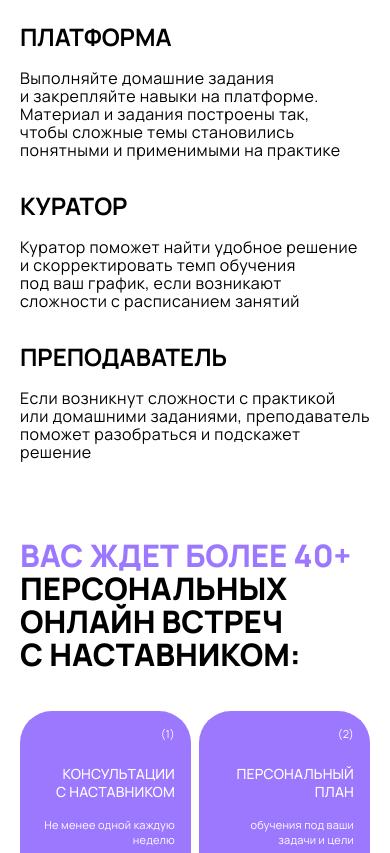
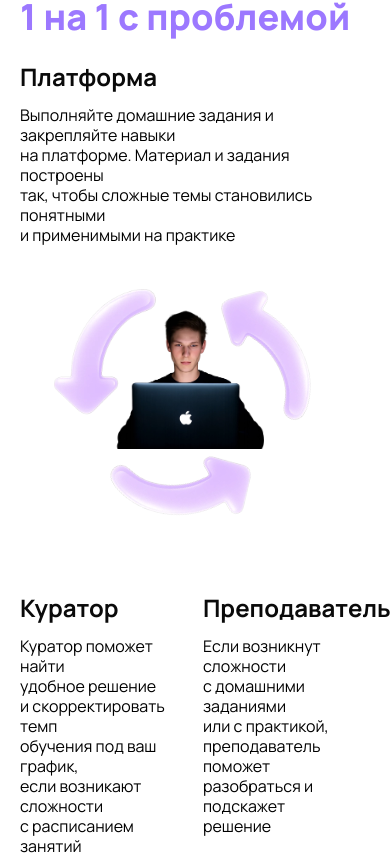
Before and after one commit to rafailvv/innoprog-website, a React (Vite) app: page / in a window 390 px wide. Shown: the part 5251-6104 px from the top of the page. Built offline with nearby package versions, Linux system fonts and the light colour scheme.

Commit message:
Match mobile student support block

```diff
--- a/src/app/mobileLayout.ts
+++ b/src/app/mobileLayout.ts
@@ -1,5 +1,5 @@
 export const MOBILE_DESIGN_WIDTH = 390;
-export const MOBILE_DESIGN_HEIGHT = 9515;
+export const MOBILE_DESIGN_HEIGHT = 9920;
 
 export const MOBILE_FEATURES_BG_TOP = 701;
 export const MOBILE_FEATURES_BG_HEIGHT = 1655;
@@ -14,7 +14,7 @@ export const MOBILE_SCROLL_TARGETS = {
   mentor: 3650,
   teachers: 4332,
   support: 5152,
-  reviews: 7024,
-  about: 7792,
-  form: 8286,
+  reviews: 7429,
+  about: 8197,
+  form: 8691,
 };
--- a/src/imports/MainScreenMobile/MainScreenMobile.tsx
+++ b/src/imports/MainScreenMobile/MainScreenMobile.tsx
@@ -14,6 +14,8 @@ import imgImage120 from "../MainScreenDesktop/7e04d2ff334c194bc04be7de134120846f
 import imgPhoneFrame from "../MainScreenDesktop/6397a5e6c95741194ffcda7e9dcc26be72b64572.opt.webp";
 import imgWithUsArrow from "../MainScreenDesktop/031fb2cc26a5ba0b51db501faeceecc6efad82f1.opt.webp";
 import imgImage119 from "../MainScreenDesktop/ba565c24ba9ea8905f81d42c3313cf70fe810e53.opt.webp";
+import imgProblemStudent from "../MainScreenDesktop/b0e157afc5f21ed21c0695f850461b4b7de165b5.opt.webp";
+import imgProblemArrow from "../MainScreenDesktop/52099641dea92d64016f12ac74714b5a956fb8b3.opt.webp";
 import imgRectangle40082 from "../MainScreenDesktop/100b51f7b19a210b3de8eadf6abcf10392a9da09.teacher.webp";
 import imgRectangle40083 from "./teacher-grigoriy-mobile.webp";
 import imgRectangle40084 from "../MainScreenDesktop/b1f967bb9c7ae9c25195d8f4a73fc5847efd16f6.teacher.webp";
@@ -1649,12 +1651,13 @@ function Frame155() {
 
 function Frame65() {
   return (
-    <div className="content-stretch flex flex-col gap-[16px] items-start relative shrink-0 w-full">
-      <p className="font-['Manrope:Bold',sans-serif] font-bold leading-[31px] relative shrink-0 text-[24px] uppercase w-full">Платформа</p>
-      <div className="font-['Manrope:Regular',sans-serif] font-normal leading-[0] relative shrink-0 text-[16px] tracking-[0.48px] w-full">
-        <p className="leading-[18px] mb-0">Выполняйте домашние задания</p>
-        <p className="leading-[18px] mb-0">и закрепляйте навыки на платформе. Материал и задания построены так,</p>
-        <p className="leading-[18px]">чтобы сложные темы становились понятными и применимыми на практике</p>
+    <div className="content-stretch flex flex-col gap-[12px] items-start relative shrink-0 w-full">
+      <p className="font-['Manrope:Bold',sans-serif] font-bold leading-[31px] relative shrink-0 text-[24px] w-full">Платформа</p>
+      <div className="font-['Manrope:Regular',sans-serif] font-normal leading-[0] relative shrink-0 text-[16px] text-black w-full">
+        <p className="leading-[20px] mb-0">Выполняйте домашние задания и закрепляйте навыки</p>
+        <p className="leading-[20px] mb-0">на платформе. Материал и задания построены</p>
+        <p className="leading-[20px] mb-0">так, чтобы сложные темы становились понятными</p>
+        <p className="leading-[20px]">и применимыми на практике</p>
       </div>
     </div>
   );
@@ -1662,11 +1665,15 @@ function Frame65() {
 
 function Frame66() {
   return (
-    <div className="content-stretch flex flex-col gap-[16px] items-start relative shrink-0 w-full">
-      <p className="font-['Manrope:Bold',sans-serif] font-bold leading-[31px] relative shrink-0 text-[24px] uppercase w-full">Куратор</p>
-      <div className="font-['Manrope:Regular',sans-serif] font-normal leading-[0] relative shrink-0 text-[16px] tracking-[0.48px] w-full">
-        <p className="leading-[18px] mb-0">Куратор поможет найти удобное решение и скорректировать темп обучения</p>
-        <p className="leading-[18px]">под ваш график, если возникают сложности с расписанием занятий</p>
+    <div className="content-stretch flex flex-col gap-[12px] items-start relative shrink-0 w-[157px]">
+      <p className="font-['Manrope:Bold',sans-serif] font-bold leading-[31px] relative shrink-0 text-[24px] w-full">Куратор</p>
+      <div className="font-['Manrope:Regular',sans-serif] font-normal leading-[0] relative shrink-0 text-[16px] text-black w-full">
+        <p className="leading-[20px] mb-0">Куратор поможет найти</p>
+        <p className="leading-[20px] mb-0">удобное решение</p>
+        <p className="leading-[20px] mb-0">и скорректировать темп</p>
+        <p className="leading-[20px] mb-0">обучения под ваш график,</p>
+        <p className="leading-[20px] mb-0">если возникают сложности</p>
+        <p className="leading-[20px]">с расписанием занятий</p>
       </div>
     </div>
   );
@@ -1674,39 +1681,90 @@ function Frame66() {
 
 function Frame67() {
   return (
-    <div className="content-stretch flex flex-col gap-[16px] items-start relative shrink-0 w-full">
-      <p className="font-['Manrope:Bold',sans-serif] font-bold leading-[31px] relative shrink-0 text-[24px] uppercase w-full">Преподаватель</p>
-      <div className="font-['Manrope:Regular',sans-serif] font-normal leading-[0] relative shrink-0 text-[16px] tracking-[0.48px] w-full">
-        <p className="leading-[18px] mb-0">Если возникнут сложности с практикой</p>
-        <p className="leading-[18px]">или домашними заданиями, преподаватель поможет разобраться и подскажет решение</p>
-      </div>
-    </div>
-  );
-}
-
-function Frame156() {
-  return (
-    <div className="content-stretch flex flex-[1_0_0] flex-col gap-[32px] items-start min-w-px relative text-black">
-      <Frame65 />
+    <div className="content-stretch flex flex-col gap-[12px] items-start relative shrink-0 w-[167px]">
+      <p className="font-['Manrope:Bold',sans-serif] font-bold leading-[31px] relative shrink-0 text-[24px] w-full">Преподаватель</p>
+      <div className="font-['Manrope:Regular',sans-serif] font-normal leading-[0] relative shrink-0 text-[16px] text-black w-full">
+        <p className="leading-[20px] mb-0">Если возникнут сложности</p>
+        <p className="leading-[20px] mb-0">с домашними заданиями</p>
+        <p className="leading-[20px] mb-0">или с практикой,</p>
+        <p className="leading-[20px] mb-0">преподаватель поможет</p>
+        <p className="leading-[20px] mb-0">разобраться и подскажет</p>
+        <p className="leading-[20px]">решение</p>
+      </div>
+    </div>
+  );
+}
+
+function ProblemSupportImage() {
+  return (
+    <div className="h-[292px] relative shrink-0 w-[350px]">
+      <div className="absolute flex h-[130px] items-center justify-center left-[31px] top-[13px] w-[106px]">
+        <div className="-scale-y-100 flex-none rotate-90">
+          <div className="h-[106px] relative w-[130px]" data-name="image 107">
+            <div className="absolute inset-0 overflow-hidden pointer-events-none">
+              <img alt="" decoding="async" loading="lazy" className="absolute h-[164.77%] left-[-18.84%] max-w-none top-[-33.39%] w-[126.55%]" src={imgProblemArrow} />
+            </div>
+          </div>
+        </div>
+      </div>
+      <div className="absolute flex h-[156.799px] items-center justify-center left-[165px] top-0 w-[165.583px]">
+        <div className="-rotate-150 -scale-y-100 flex-none">
+          <div className="h-[106px] relative w-[130px]" data-name="image 106">
+            <div className="absolute inset-0 overflow-hidden pointer-events-none">
+              <img alt="" decoding="async" loading="lazy" className="absolute h-[156.04%] left-[-19.05%] max-w-none top-[-30.25%] w-[126.65%]" src={imgProblemArrow} />
+            </div>
+          </div>
+        </div>
+      </div>
+      <div className="absolute h-[141px] left-[60px] top-[35px] w-[212px]" data-name="e6c1b488-1338-4d0e-af55-9017eea41f83 1">
+        <img alt="" decoding="async" loading="lazy" className="absolute inset-0 max-w-none object-cover pointer-events-none size-full" src={imgProblemStudent} />
+      </div>
+      <div className="absolute flex h-[156.799px] items-center justify-center left-[83px] top-[135px] w-[165.583px]">
+        <div className="-rotate-30 -scale-y-100 flex-none">
+          <div className="h-[106px] relative w-[130px]" data-name="image 105">
+            <div className="absolute inset-0 overflow-hidden pointer-events-none">
+              <img alt="" decoding="async" loading="lazy" className="absolute h-[164.77%] left-[-18.84%] max-w-none top-[-33.39%] w-[126.55%]" src={imgProblemArrow} />
+            </div>
+          </div>
+        </div>
+      </div>
+    </div>
+  );
+}
+
+function Frame64() {
+  return (
+    <div className="content-stretch flex items-start justify-between relative shrink-0 w-full">
       <Frame66 />
       <Frame67 />
     </div>
   );
 }
 
-function Frame64() {
-  return (
-    <div className="content-stretch flex items-start justify-center relative shrink-0 w-full">
-      <Frame156 />
+function ProblemSupportCta() {
+  return (
+    <div className="bg-[#464a6a] h-[68px] relative rounded-[40px] shrink-0 w-full" data-name="кнопки пд">
+      <div className="flex flex-row items-center justify-center size-full">
+        <div className="content-stretch flex items-center justify-center px-[24px] py-[16px] relative size-full">
+          <p className="font-['Manrope:Regular',sans-serif] font-normal leading-[30px] relative shrink-0 text-[24px] text-white whitespace-nowrap">подобрать направление</p>
+        </div>
+      </div>
     </div>
   );
 }
 
 function Frame157() {
   return (
-    <div className="content-stretch flex flex-col gap-[40px] items-start relative shrink-0 w-full">
-      <p className="font-['Manrope:ExtraBold',sans-serif] font-extrabold leading-[28px] relative shrink-0 text-[32px] text-black w-full">Наши ученики никогда не остаются 1 на 1 с проблемой</p>
+    <div className="content-stretch flex flex-col gap-[28px] items-start relative shrink-0 w-full">
+      <div className="font-['Manrope:ExtraBold',sans-serif] font-extrabold leading-[34px] relative shrink-0 text-[36px] w-full">
+        <p className="mb-0 text-black">Наши ученики</p>
+        <p className="mb-0 text-[#9c78ff]">никогда не остаются</p>
+        <p className="text-[#9c78ff]">1 на 1 с проблемой</p>
+      </div>
+      <Frame65 />
+      <ProblemSupportImage />
       <Frame64 />
+      <ProblemSupportCta />
     </div>
   );
 }
```
